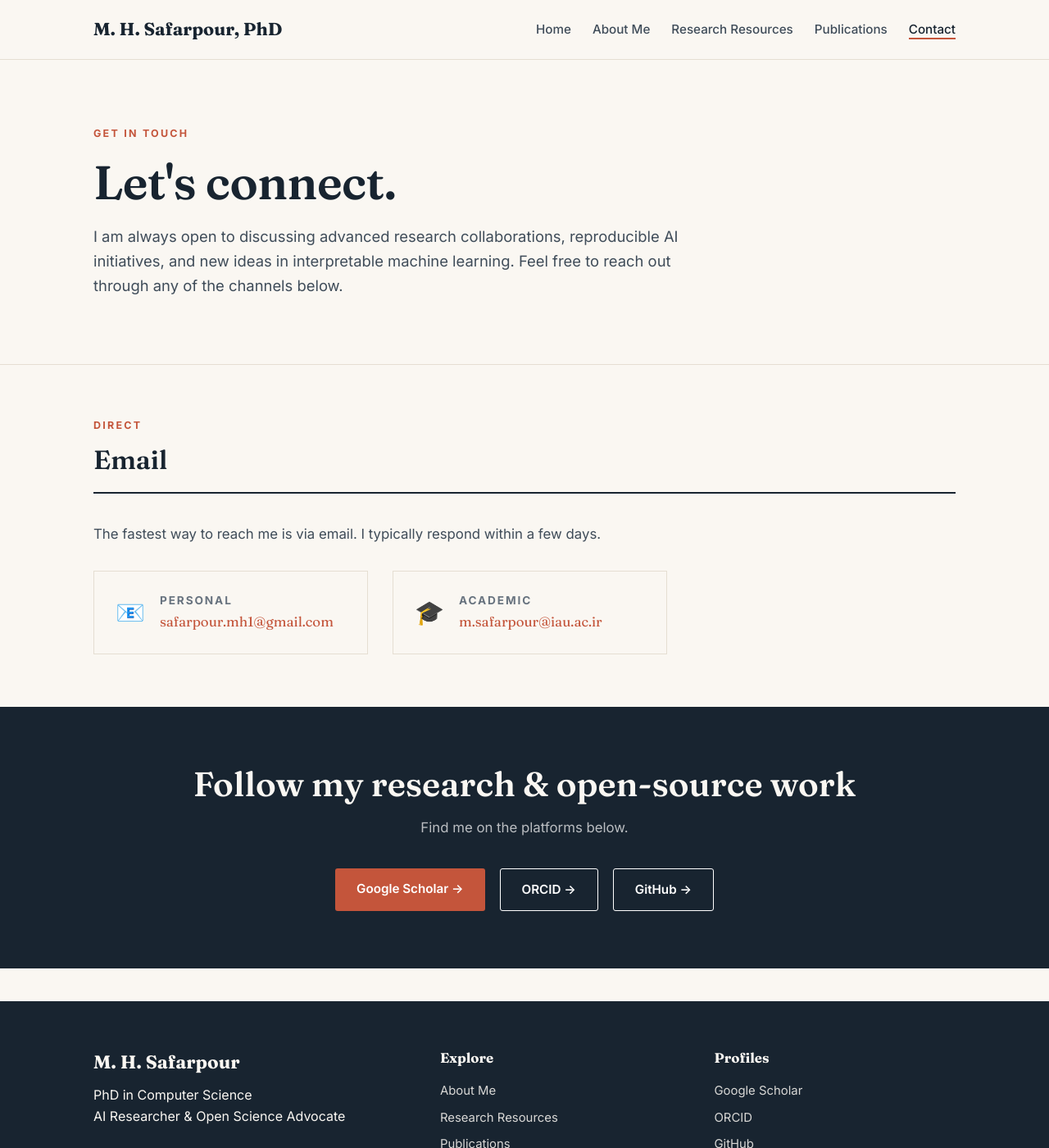
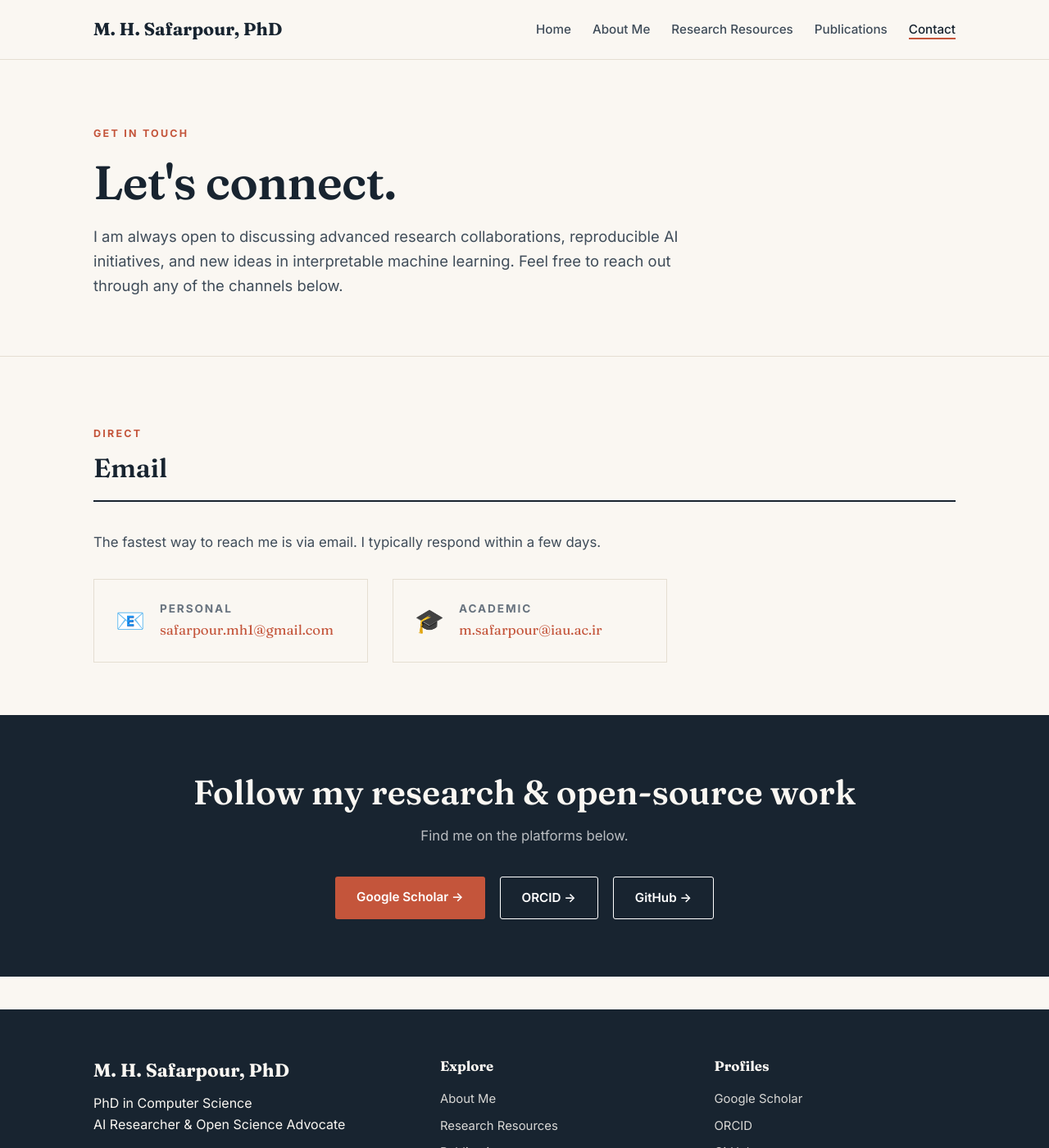
Before and after one commit to safarpour-mh/safarpour-mh.github.io, a Jekyll site: the page contact.html, which Jekyll copies as it is, in a window 1280 px wide and 1400 px high. Shown: the whole window at 82% size. Built offline with Jekyll 4.4.1, drawn with Linux system fonts in a browser that asks for light colours.

Commit message:
Update contact.html

```diff
--- a/contact.html
+++ b/contact.html
@@ -10,6 +10,18 @@
 <link rel="preconnect" href="https://fonts.gstatic.com" crossorigin>
 <link href="https://fonts.googleapis.com/css2?family=Fraunces:opsz,wght@9..144,400;9..144,600;9..144,700&family=Inter:wght@400;500;600;700&display=swap" rel="stylesheet">
 <link rel="stylesheet" href="styles.css">
+
+<!-- === Fine-tuning spacing for the Contact page === -->
+<style>
+  .page-hero {
+    padding-bottom: 40px; /* Reduced from default to bring sections closer */
+  }
+  .contact-section {
+    margin-top: 20px; /* Tightened top margin for visual continuity */
+  }
+</style>
+<!-- === End spacing fix === -->
+
 </head>
 <body>
 
@@ -36,7 +48,7 @@
 </section>
 
 <!-- ===== Contact Cards ===== -->
-<section>
+<section class="contact-section">
   <div class="container">
     <div class="section-head">
       <h2 class="section-title"><small>Direct</small>Email</h2>
@@ -82,7 +94,7 @@
 <footer class="site-footer">
   <div class="container footer-grid">
     <div>
-      <p class="brand-light">M. H. Safarpour</p>
+      <p class="brand-light">M. H. Safarpour, PhD</p>
       <p>PhD in Computer Science<br>AI Researcher & Open Science Advocate</p>
     </div>
     <div>
```
